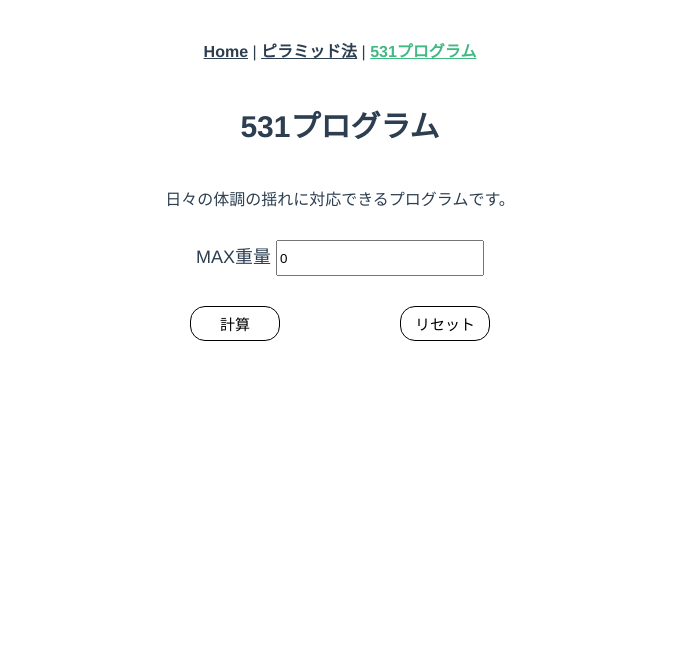
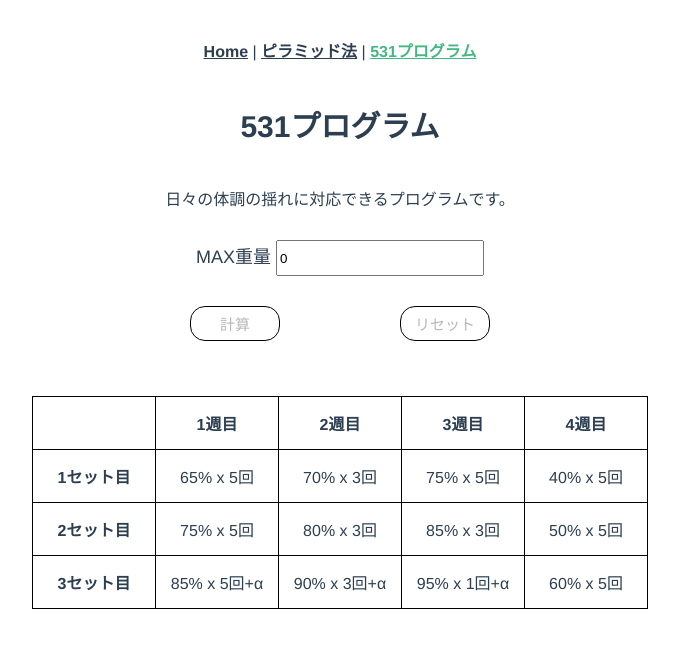
Before and after one commit to y-soliloquy/training-generator, a Vue app: page /531method in a window 1280 px wide. Shown: the top 648 px of the page, without its empty margins (300-979 px from the left). Built offline with nearby package versions, Linux system fonts and the light colour scheme.

Commit message:
531プログラムのテーブル表示と処理の追加

```diff
--- a/src/views/531MethodView.vue
+++ b/src/views/531MethodView.vue
@@ -5,22 +5,162 @@ import UIInput from "../components/ui/UIInput.vue";
 import UIFlexBox from "../components/ui/UIFlexBox.vue";
 import UIButton from "../components/ui/UIButton.vue";
 
-import { ref, Ref } from "vue";
+import { ref, Ref, reactive, computed } from "vue";
 
 let weight: Ref<number> = ref(0);
 
+const state = reactive({
+	isCalculated: false,
+	isCalculateAvailable: false,
+	isInterval: false,
+});
+
+const input = (event: { value: number }) => {
+	if (!state.isInterval) {
+		weight.value = event.value;
+	}
+};
+
+const calcWeight = (percentage: number) => {
+	const result: number = weight.value * (percentage / 100);
+	return result;
+};
+
+const onClickCalc = () => {
+	state.isCalculated = true;
+	state.isInterval = true;
+};
+
+const onClickReset = () => {
+	weight.value = 0;
+	state.isCalculated = false;
+	state.isInterval = false;
+};
+
+const isCheckCalculateAvailable = computed(() => {
+	return weight.value > 0 && !state.isInterval ? true : false;
+});
+
+const isCheckResetAvailable = computed(() => {
+	return state.isCalculated ? true : false;
+});
+
 const title = "531プログラム";
 const explain = "日々の体調の揺れに対応できるプログラムです。";
+
+type menu = {
+	id: string;
+	number: number;
+	percentage1: number;
+	count1: number;
+	percentage2: number;
+	count2: number;
+	percentage3: number;
+	count3: number;
+	percentage4: number;
+	count4: number;
+	isAdditionalCount: boolean;
+};
+
+const menuList: menu[] = [
+	{
+		id: "1",
+		number: 1,
+		percentage1: 65,
+		count1: 5,
+		percentage2: 70,
+		count2: 3,
+		percentage3: 75,
+		count3: 5,
+		percentage4: 40,
+		count4: 5,
+		isAdditionalCount: false,
+	},
+	{
+		id: "2",
+		number: 2,
+		percentage1: 75,
+		count1: 5,
+		percentage2: 80,
+		count2: 3,
+		percentage3: 85,
+		count3: 3,
+		percentage4: 50,
+		count4: 5,
+		isAdditionalCount: false,
+	},
+	{
+		id: "3",
+		number: 3,
+		percentage1: 85,
+		count1: 5,
+		percentage2: 90,
+		count2: 3,
+		percentage3: 95,
+		count3: 1,
+		percentage4: 60,
+		count4: 5,
+		isAdditionalCount: true,
+	},
+];
 </script>
 
 <template>
 	<UITitle :title="title" />
 	<UIExplain :explain="explain" />
-	<UIInput :value="weight" />
+	<UIInput @input="input" :value="weight" />
 	<UIFlexBox>
-		<UIButton>計算</UIButton>
-		<UIButton>リセット</UIButton>
+		<UIButton @click="onClickCalc" :disabled="!isCheckCalculateAvailable">計算</UIButton>
+		<UIButton @click="onClickReset" :disabled="!isCheckResetAvailable">リセット</UIButton>
 	</UIFlexBox>
+	<table class="ThreeTwoOneMethodView-Table">
+		<tbody>
+			<tr>
+				<th></th>
+				<th>1週目</th>
+				<th>2週目</th>
+				<th>3週目</th>
+				<th>4週目</th>
+			</tr>
+			<tr v-for="(menu, index) in menuList" :key="index">
+				<th>{{ menu.number }}セット目</th>
+				<td>
+					<span v-if="!state.isCalculated">{{ menu.percentage1 }}%</span
+					><span v-else>{{ calcWeight(menu.percentage1) }}kg</span> x
+					{{ menu.count1 }}回<span v-if="menu.isAdditionalCount">+α</span>
+				</td>
+				<td>
+					<span v-if="!state.isCalculated">{{ menu.percentage2 }}%</span
+					><span v-else>{{ calcWeight(menu.percentage2) }}kg</span> x
+					{{ menu.count2 }}回<span v-if="menu.isAdditionalCount">+α</span>
+				</td>
+				<td>
+					<span v-if="!state.isCalculated">{{ menu.percentage3 }}%</span
+					><span v-else>{{ calcWeight(menu.percentage3) }}kg</span> x
+					{{ menu.count3 }}回<span v-if="menu.isAdditionalCount">+α</span>
+				</td>
+				<td>
+					<span v-if="!state.isCalculated">{{ menu.percentage4 }}%</span
+					><span v-else>{{ calcWeight(menu.percentage4) }}kg</span> x {{ menu.count4 }}回
+				</td>
+			</tr>
+		</tbody>
+	</table>
 </template>
 
-<style></style>
+<style>
+.ThreeTwoOneMethodView-Table {
+	border-collapse: collapse;
+	margin: 25px auto;
+}
+.ThreeTwoOneMethodView-Table th {
+	width: 120px;
+	height: 50px;
+	border: 1px solid black;
+}
+.ThreeTwoOneMethodView-Table td {
+	width: 120px;
+	height: 50px;
+	border: 1px solid black;
+}
+</style>
--- a/src/views/PiramidMethodView.vue
+++ b/src/views/PiramidMethodView.vue
@@ -104,7 +104,7 @@ const menuList: menu[] = [
 				<th>{{ menu.number }}セット目</th>
 				<td>
 					<span v-if="!state.isCalculated">{{ menu.percentage }}%</span
-					><span v-else>{{ calcWeight(menu.percentage) }}</span> x
+					><span v-else>{{ calcWeight(menu.percentage) }}kg</span> x
 					<span v-if="menu.count !== 1000">{{ menu.count }}回</span
 					><span v-else>限界回数</span>
 				</td>
```
